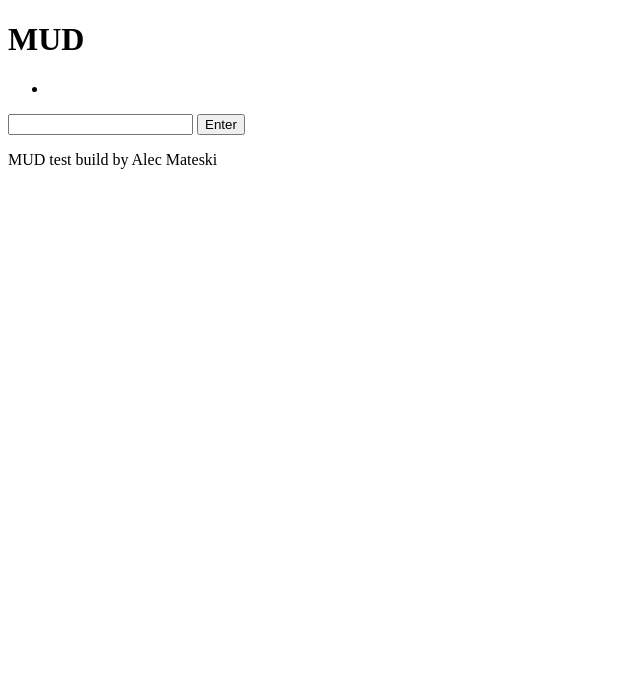
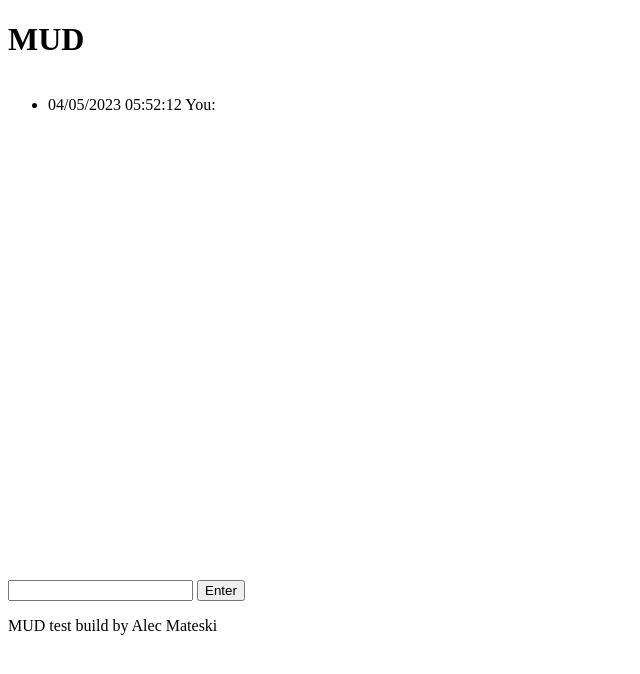
Before and after one commit to Jarliks/WDD-330, a plain HTML site: page index.html in a window 1280 px wide. Both pictures are taken after a click on the button "Enter". Shown: the whole page, without its empty margins (0-640 px from the left). Drawn offline with Linux system fonts and the light colour scheme; files that its build step writes are made by us from their sources.

Commit message:
Message logic and scrollable logs

```diff
--- a/css/mobile.css
+++ b/css/mobile.css
@@ -0,0 +1,4 @@
+#message-log {
+    height: 500px;
+    overflow-y: auto;
+}
--- a/index.html
+++ b/index.html
@@ -4,8 +4,8 @@
     <meta charset="UTF-8" />
     <meta http-equiv="X-UA-Compatible" content="IE=edge" />
     <meta name="viewport" content="width=device-width, initial-scale=1.0" />
-    <link rel="stylesheet" href="mobile.css" />
-    <link rel="stylesheet" href="desktop.css" />
+    <link rel="stylesheet" href="css/mobile.css" />
+    <link rel="stylesheet" href="css/desktop.css" />
     <title>MUD | Alec Mateski</title>
   </head>
   <body>
@@ -19,5 +19,5 @@
       <p>MUD test build by Alec Mateski</p>
     </footer>
   </body>
-  <script type="text/javascript" src="/js/message-logic.js"></script>
+  <script src="js/message-logic.js"></script>
 </html>
--- a/js/message-logic.js
+++ b/js/message-logic.js
@@ -3,13 +3,67 @@ var messages = document.getElementById("messages");
 var inputText = document.getElementById("textbox");
 var inputButton = document.getElementById("input-button");
 
+// build full message class
+class loggedMessage {
+    constructor (timestamp, sender, text) {
+        this.timestamp = timestamp;
+        this.sender = sender;
+        this.text = text;
+    }
+}
+var messageLog = [];
+
 //event listeners
-inputButton.addEventListener("click", inputMessage());
+inputButton.addEventListener("click", () => {
+    inputMessage();
+});
 
 // place message into list
 function inputMessage(){
+    // manage timestamp
+    time = getDate();
+
+    //create new message
+    var message = new loggedMessage(time, "You", inputText.value);
+    messageLog.push(message);
     var newMessage = document.createElement("li");
-    newMessage.innerHTML = inputText.value;
+    //save log to local storage
+    localStorage.setItem("messageLog", JSON.stringify(messageLog));
+
+    newMessage.innerHTML = "<span class='timestamp'>" + message.timestamp + "</span> " + message.sender + ": " + message.text;
     messages.appendChild(newMessage);
     inputText.value = "";
 }
+
+// function to create foramtted timestamp
+function getDate() {
+    var date = new Date();
+
+    var month = date.getMonth() + 1;
+    var day = date.getDate();
+    var hour = date.getHours();
+    var min = date.getMinutes();
+    var sec = date.getSeconds();
+
+    month = (month < 10 ? "0" : "") + month;
+    day = (day < 10 ? "0" : "") + day;
+    hour = (hour < 10 ? "0" : "") + hour;
+    min = (min < 10 ? "0" : "") + min;
+    sec = (sec < 10 ? "0" : "") + sec;
+
+    var formattedDate = month + "/" + day + "/" + date.getFullYear() + " " +  hour + ":" + min + ":" + sec;
+
+    return formattedDate;
+}
+
+window.onload = () => {
+    if (localStorage.getItem("messageLog") != null) {
+        messageLog = JSON.parse(localStorage.getItem("messageLog"));
+        messageLog.forEach(message => {
+            //messageLog.push(message);
+            var newMessage = document.createElement("li");
+            newMessage.innerHTML = "<span class='timestamp'>" + message.timestamp + "</span> " + message.sender + ": " + message.text;
+            messages.appendChild(newMessage);
+        });
+    }
+}
```
